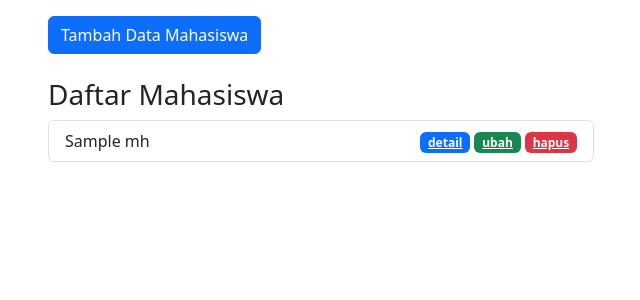
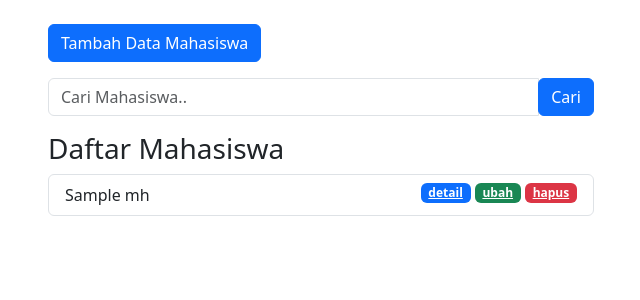
Before and after one commit to DaffaMusyaffa/prakweb2024_a_223040048_pw, a PHP site: the page made by mvc/app/views/mahasiswa/index.php in a window 1280 px wide. Shown: the part 56-356 px from the top of the page, without its empty margins (34-674 px from the left). Run offline with PHP 8.4, Linux system fonts and the light colour scheme; the template is opened without the code that fills it: most values are stand-ins (such as "Sample title", 1, 10 or a date in 2020); some libraries are stand-ins or nearby versions.

Commit message:
Membuat Aplikasi MVC dengan PHP #12 Update Data (+ ajax)

```diff
--- a/mvc/app/controllers/About.php
+++ b/mvc/app/controllers/About.php
@@ -2,7 +2,7 @@
 
 class About extends Controller
 {
-  public function index($nama = 'Muhammad Daffa Musyaffa', $pekerjaan = 'Mahasiswa', $umur = 20)
+  public function index($nama = 'Muhammad Daffa Musyaffa', $pekerjaan = 'FullStack', $umur = 20)
   {
     $data['nama'] = $nama;
     $data['pekerjaan'] = $pekerjaan;
@@ -12,7 +12,6 @@ class About extends Controller
     $this->view('about/index', $data);
     $this->view('templates/footer');
   }
-
   public function page()
   {
     $data['judul'] = 'Pages';
--- a/mvc/app/controllers/Home.php
+++ b/mvc/app/controllers/Home.php
@@ -6,8 +6,8 @@ class Home extends Controller
   {
     $data['judul'] = 'Home';
     $data['nama'] = $this->model('User_model')->getUser();
-    $this->view('templates/header');
-    $this->view('home/index');
+    $this->view('templates/header', $data);
+    $this->view('home/index', $data);
     $this->view('templates/footer');
   }
 }
--- a/mvc/app/core/App.php
+++ b/mvc/app/core/App.php
@@ -1,5 +1,3 @@
-
-
 <?php
 class App
 {
--- a/mvc/app/core/Database.php
+++ b/mvc/app/core/Database.php
@@ -68,6 +68,7 @@ class Database
     $this->execute();
     return $this->stmt->fetch(PDO::FETCH_ASSOC);
   }
+
   public function rowCount()
   {
     return $this->stmt->rowCount();
--- a/mvc/app/views/about/index.php
+++ b/mvc/app/views/about/index.php
@@ -1,5 +1,6 @@
 <div class="container">
   <h1 class="mt-4">About Me</h1>
   <img src="<?= BASEURL; ?>/img/profile.jpeg" alt="Muhammad Daffa Musyaffa" width="200" class="rounded-circle shadow">
-  <p>Halo, nama saya <?= $data['nama']; ?>, umur saya <?= $data['umur']; ?>, saya adalah seorang <?= $data['pekerjaan']; ?></p>
+  <p>Halo, nama saya <?= $data['nama']; ?>, umur saya <?= $data['umur']; ?> tahun, saya adalah seorang <?= $data['pekerjaan']; ?>.</p>
+
 </div>
--- a/mvc/app/views/mahasiswa/index.php
+++ b/mvc/app/views/mahasiswa/index.php
@@ -1,37 +1,59 @@
-<div class="container mt-3">
+<div class="container mt-4">
+
   <div class="row">
     <div class="col-lg-6">
       <?php Flasher::flash(); ?>
     </div>
   </div>
 
+
+
   <div class="row">
     <div class="col-lg-6">
       <button type="button" class="btn btn-primary tombolTambahData" data-bs-toggle="modal" data-bs-target="#formModal">
         Tambah Data Mahasiswa
       </button>
-      <br><br>
+    </div>
+  </div>
+
+  <div class="row">
+    <div class="col-lg-6 mt-3">
+      <form action="<?= BASEURL ?>/mahasiswa/cari" method="post">
+        <div class="input-group mb-3">
+          <input type="text" class="form-control" name="keyword" id="keyword" placeholder="Cari Mahasiswa.."
+            aria-describedby="basic-addon2" autocomplete="off">
+          <div class="input-group-append">
+            <button class="btn btn-primary" type="submit" id="tombolCari">Cari</button>
+          </div>
+        </div>
+      </form>
+    </div>
+  </div>
+
+  <div class="row">
+    <div class="col-lg-6">
       <h3>Daftar Mahasiswa</h3>
 
       <ul class="list-group">
         <?php foreach ($data['mhs'] as $mhs) : ?>
-          <li class="list-group-item d-flex justify-content-between align-items-center">
+          <li class="list-group-item">
             <?= $mhs['nama']; ?>
-            <div>
-              <a href="<?= BASEURL; ?>/mahasiswa/detail/<?= $mhs['id']; ?>" class="badge text-bg-primary ml-1">detail</a>
-              <a href="<?= BASEURL; ?>/mahasiswa/ubah/<?= $mhs['id']; ?>" class="badge text-bg-success tampilModalUbah ml-1" data-bs-toggle="modal" data-bs-target="#formModal">ubah</a>
-              <a href="<?= BASEURL; ?>/mahasiswa/hapus/<?= $mhs['id']; ?>" class="badge text-bg-danger ml-1" onclick="return confirm('yakin');">hapus</a>
-            </div>
+            <a href="<?= BASEURL; ?>/mahasiswa/hapus/<?= $mhs['id']; ?>" class="badge bg-danger float-end ms-1" onclick="return confirm('yakin?');">hapus</a>
+
+            <a href="<?= BASEURL; ?>/mahasiswa/ubah/<?= $mhs['id']; ?>" class="badge bg-success float-end ms-1 tampilModalUbah" data-bs-toggle="modal" data-bs-target="#formModal" data-id="<?= $mhs['id']; ?>">ubah</a>
+
+            <a href="<?= BASEURL; ?>/mahasiswa/detail/<?= $mhs['id']; ?>" class="badge bg-primary float-end ms-1">detail</a>
           </li>
         <?php endforeach; ?>
       </ul>
+
     </div>
   </div>
 </div>
 
 <!-- Modal -->
 <div class="modal fade" id="formModal" tabindex="-1" aria-labelledby="judulModal" aria-hidden="true">
-  <div class="modal-dialog" role="document">
+  <div class="modal-dialog">
     <div class="modal-content">
       <div class="modal-header">
         <h1 class="modal-title fs-5" id="formModalLabel">Tambah Data Mahasiswa</h1>
@@ -39,18 +61,19 @@
       </div>
       <div class="modal-body">
         <form action="<?= BASEURL; ?>/mahasiswa/tambah" method="post">
-          <div class="form-group">
-            <label for="nama">Nama</label>
+          <input type="hidden" name="id" id="id">
+          <div class="mb-3">
+            <label for="nama" class="form-label">Nama</label>
             <input type="text" class="form-control" id="nama" name="nama">
           </div>
 
-          <div class="form-group">
-            <label for="nrp">NRP</label>
+          <div class="mb-3">
+            <label for="nrp" class="form-label">NRP</label>
             <input type="number" class="form-control" id="nrp" name="nrp">
           </div>
 
-          <div class="form-group">
-            <label for="email">Email</label>
+          <div class="mb-3">
+            <label for="email" class="form-label">Email</label>
             <input type="email" class="form-control" id="email" name="email">
           </div>
 
@@ -58,11 +81,21 @@
             <label for="jurusan">Jurusan</label>
             <select class="form-control" id="jurusan" name="jurusan">
               <option value="Teknik Informatika">Teknik Informatika</option>
-              <option value="Teknik Mesin">Teknik Mesin</option>
               <option value="Teknik Industri">Teknik Industri</option>
               <option value="Teknik Pangan">Teknik Pangan</option>
+              <option value="Teknik Lingkungan">Teknik Lingkungan</option>
               <option value="Teknik Planologi">Teknik Planologi</option>
-              <option value="Teknik Lingkungan">Teknik Lingkungan</option>
             </select>
           </div>
+
+
+
       </div>
+      <div class="modal-footer">
+        <button type="button" class="btn btn-secondary" data-bs-dismiss="modal">Close</button>
+        <button type="submit" class="btn btn-primary">Tambah Data</button>
+        </form>
+      </div>
+    </div>
+  </div>
+</div>
--- a/mvc/app/views/templates/footer.php
+++ b/mvc/app/views/templates/footer.php
@@ -2,8 +2,15 @@
 <script src="https://cdn.jsdelivr.net/npm/bootstrap@5.3.3/dist/js/bootstrap.min.js" integrity="sha384-0pUGZvbkm6XF6gxjEnlmuGrJXVbNuzT9qBBavbLwCsOGabYfZo0T0to5eqruptLy" crossorigin="anonymous"></script>
 <script src="https://code.jquery.com/jquery-3.6.0.min.js" crossorigin="anonymous"></script>
 <script src="https://cdn.jsdelivr.net/npm/@popperjs/core@2.11.8/dist/umd/popper.min.js" integrity="sha384-I7E8VVD/ismYTF4hNIPjVp/Zjvgyol6VFvRkX/vR+Vc4jQkC+hVqc2pM8ODewa9r" crossorigin="anonymous"></script>
-<script src="http://localhost/mvc/public/js/bootstrap.js"></script>
+<script src="<?= BASEURL ?>/js/bootstrap.bundle.js"></script>
 <script src="<?= BASEURL; ?>/js/bootstrap.js"></script>
+<script src="https://cdn.jsdelivr.net/npm/bootstrap@5.0.2/dist/js/bootstrap.bundle.min.js" integrity="sha384-MrcW6ZMFYlzcLA8Nl+NtUVF0sA7MsXsP1UyJoMp4YLEuNSfAP+JcXn/tWtIaxVXM" crossorigin="anonymous"></script>
+<script src="<?= BASEURL; ?>/js/script.js"></script>
+<script src="<?= BASEURL; ?>/js/jquery-3.7.1.js"></script>
+
+
+
+
 </body>
 
 </html>
--- a/mvc/app/views/templates/header.php
+++ b/mvc/app/views/templates/header.php
@@ -2,15 +2,16 @@
 <html lang="en">
 
 <head>
-  <meta charset="UTF-8">
-  <meta name="viewport" content="width=device-width, initial-scale=1.0">
-  <title>Halaman <?= $data['judul']; ?></title>
-  <link href="<?= BASEURL; ?>/css/bootstrap.css" rel="stylesheet">
+    <meta charset="UTF-8">
+    <meta name="viewport" content="width=device-width, initial-scale=1.0">
+    <title>Halaman <?= $data['judul']; ?></title>
+    <link href="https://cdn.jsdelivr.net/npm/bootstrap@5.0.2/dist/css/bootstrap.min.css" rel="stylesheet" integrity="sha384-EVSTQN3/azprG1Anm3QDgpJLIm9Nao0Yz1ztcQTwFspd3yD65VohhpuuCOmLASjC" crossorigin="anonymous">
+    <link href="<?= BASEURL; ?>/css/bootstrap.css" rel="stylesheet">
 </head>
 
 <body>
 
-  <nav class="navbar navbar-expand-lg bg-body-tertiary">
+    <nav class="navbar navbar-expand-lg bg-body-tertiary">
         <div class="container">
             <a class="navbar-brand" href="<?= BASEURL; ?>">PHP MVC</a>
             <button class="navbar-toggler" type="button" data-bs-toggle="collapse" data-bs-target="#navbarNav" aria-controls="navbarNav" aria-expanded="false" aria-label="Toggle navigation">
```
Also changed, not shown: mvc/app/controllers/Mahasiswa.php (+29 -0 lines), mvc/app/models/Mahasiswa_model.php (+34 -4 lines), mvc/app/views/about/page.php (+1 -14 lines), mvc/public/js/script.js (+25 -0 lines).
